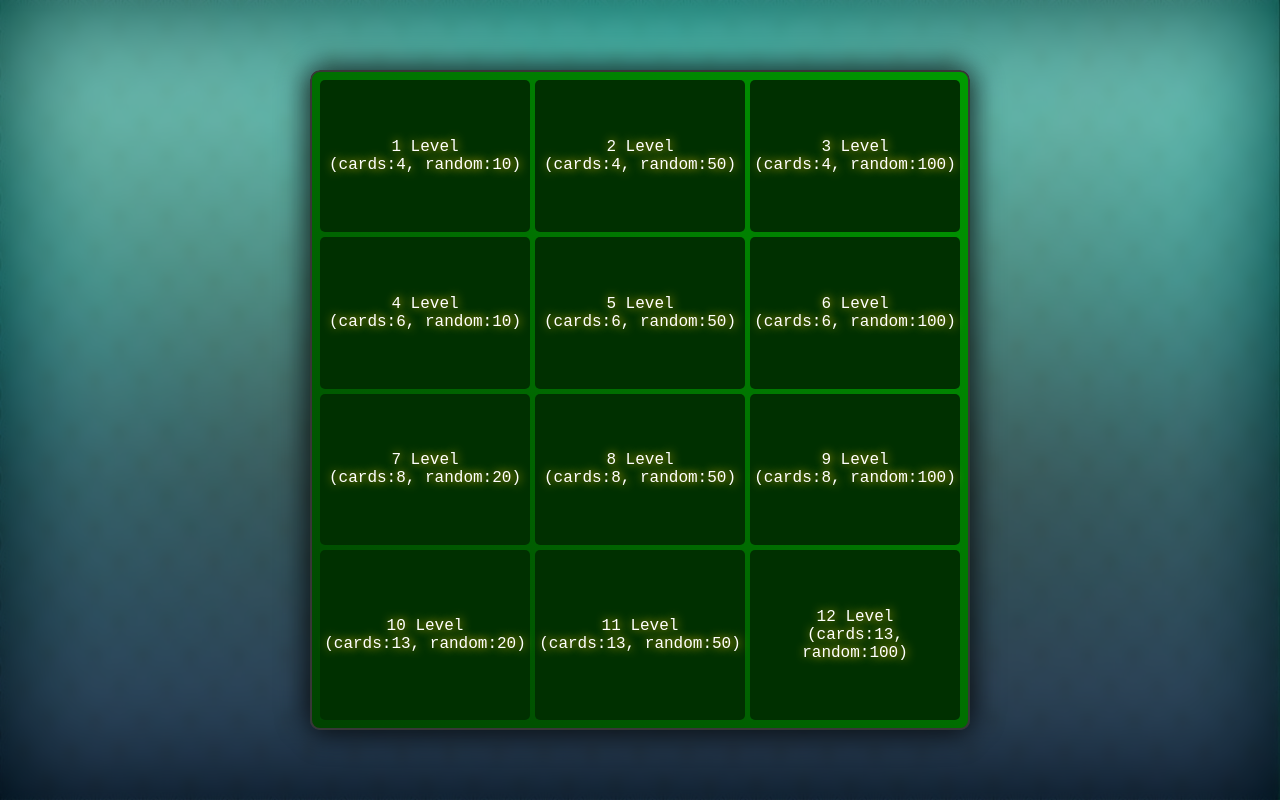
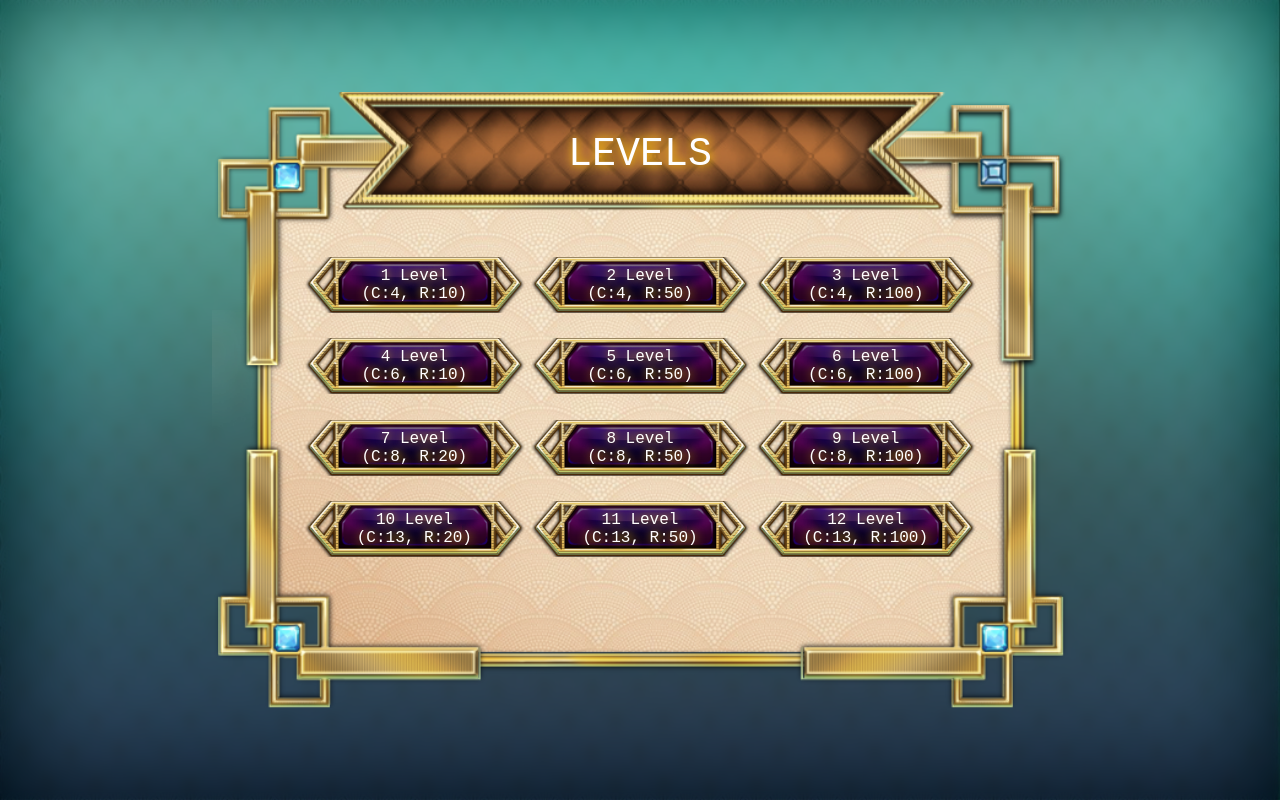
Before and after one commit to cardinaltroy/testphasergame, a React (Create React App) app: page / in a window 1280 px wide. Built offline with nearby package versions, Linux system fonts and the light colour scheme.

Commit message:
some stuff

```diff
--- a/src/components/sceneGame/UIGame.jsx
+++ b/src/components/sceneGame/UIGame.jsx
@@ -20,12 +20,40 @@ const UIGame = observer(() => {
     return (
         <div className="UI Game">
             <div className="gameNav">
+                <div className="gameLabel" ><img src="./cash.webp" alt="" />{engineStore.userCash}</div>
+                <div className="userBox">
+                    <div className="userImg">IMG</div>
+                    <div className="userData">
+                        <div className="userName">Platon</div>
+                        <div className="userCards">0/24</div>
+                    </div>
+                </div>
+                <div className="userBox">
+                    <div className="userImg">IMG</div>
+                    <div className="userData">
+                        <div className="userName">Platon</div>
+                        <div className="userCards">0/24</div>
+                    </div>
+                </div>
+                <div className="userBox">
+                    <div className="userImg">IMG</div>
+                    <div className="userData">
+                        <div className="userName">Platon</div>
+                        <div className="userCards">0/24</div>
+                    </div>
+                </div>
+                <div className="userBox">
+                    <div className="userImg">IMG</div>
+                    <div className="userData">
+                        <div className="userName">Platon</div>
+                        <div className="userCards">0/24</div>
+                    </div>
+                </div>
+            </div>
+            <div className="gameFooter">
                 <div className="gameLabel">SCORE: {engineStore.userScores}</div>
                 <div className="gameLabel">TIME: {format(engineStore.userPlayTIme)}</div>
                 <div className="gameLabel" >MOVES: {engineStore.userMoves}</div>
-                <div className="gameLabel" ><img src="./cash.webp" alt="" />{engineStore.userCash}</div>
-            </div>
-            <div className="gameFooter">
                 <div className="gameButton" onClick={menu}><ListIcon fontSize='large' /></div>
                 <div className="gameButton" onClick={reshaffle}><ShuffleIcon fontSize='large' /><img src="./cash.webp" alt="" />50</div>
                 <div className="gameButton" onClick={undo}><UndoIcon fontSize='large' /></div>
--- a/src/components/sceneGame/UIGame.scss
+++ b/src/components/sceneGame/UIGame.scss
@@ -4,13 +4,29 @@
     .gameFooter {
         display: flex;
         width: 100vw;
-        justify-content: space-around;
+        justify-content: center;
         align-items: center;
+        gap: 2vw;
         background: linear-gradient(45deg, #004200, #009b00);
         border: 2px solid rgb(55, 55, 55);
         border-radius: 0 0 20px 20px;
         pointer-events: auto;
         font-size: 130%;
+        .userBox{
+            display: flex;
+            align-items: center;
+            justify-content: center;
+            gap: 5px;
+            .userImg{
+                height: 100%;
+                aspect-ratio: 1/1;
+                background-color: #004200;
+                border-radius: 5px;
+            }
+            .userData{
+                text-align: center;
+            }
+        }
 
         .gameButton {
             padding: 0.5vh;
--- a/src/components/sceneGame/methods/IsGameOver.js
+++ b/src/components/sceneGame/methods/IsGameOver.js
@@ -2,6 +2,7 @@ import engineStore from "../../../store/engineStore";
 
 export function IsGameOver() {
     const rows = 4;
+    const sequence = [];
 
     for (let row = 0; row < rows; row++) {
         const rowCells = this.grid
@@ -11,17 +12,50 @@ export function IsGameOver() {
         for (let i = 0; i < this.cardsValues; i++) {
             const cell = rowCells[i];
             const card = cell?.card;
-            if (!card) return; // слот пустой — рано завершать
+            if (!card) return;
 
-            const value = this.UtilsGetCardValue(card); // теперь напрямую
-            const suit = card.getData('suit'); // масть
+            const value = this.UtilsGetCardValue(card);
+            const suit = card.getData('suit');
 
             if (value !== i + 1 || suit !== row) {
-                return; // неправильная карта в ряду
+                return;
             }
         }
+
+        // Добавляем в sequence только существующие карточки
+        rowCells.forEach(c => {
+            if (c.card) sequence.push(c.card);
+        });
     }
 
-    // Если все карты на местах:
-    engineStore.setScene('sceneGameOver');
+    if (sequence.length === 0) return;
+
+    const centerX = this.cameras.main.centerX;
+    const centerY = this.cameras.main.height + 200;
+
+    sequence.forEach((card, i) => {
+        const sprite = card.getData('cardSprite');
+        if (!sprite) return;
+
+        // Безопасно отключаем интерактивность
+        if (card.disableInteractive) card.disableInteractive();
+        this.input.setDraggable(card, false);
+
+        this.tweens.add({
+            targets: card,
+            x: centerX,
+            y: centerY,
+            scale: 0.1,
+            ease: 'Cubic.easeIn',
+            duration: 200,
+            delay: i * 100,
+            onComplete: () => {
+                if (i === sequence.length - 1) {
+                    this.time.delayedCall(300, () => {
+                        engineStore.setScene('sceneGameOver');
+                    });
+                }
+            }
+        });
+    });
 }
--- a/src/components/sceneMenu/UIMenu.jsx
+++ b/src/components/sceneMenu/UIMenu.jsx
@@ -3,29 +3,48 @@ import engineStore from '../../store/engineStore';
 import './UIMenu.scss';
 
 const UIMenu = observer(() => {
-    const play = (cards, random) => {
-        engineStore.setDifficult(cards, random)
+    const play = (C, R) => {
+        engineStore.setDifficult(C, R)
         engineStore.setScene('sceneGame')
         engineStore.userDrop()
     }
     return (
         <div className="UI Menu">
-            <div className="menuDiff">
-                <div className='btnSelect' onClick={() => play(4, 10)}>1 Level <br/>(cards:4, random:10)</div>
-                <div className='btnSelect' onClick={() => play(4, 50)}>2 Level <br/>(cards:4, random:50)</div>
-                <div className='btnSelect' onClick={() => play(4, 100)}>3 Level <br/>(cards:4, random:100)</div>
+            <div className="menuDiff" style={{
+                backgroundImage: "url('/win_bg_info.png')",
+            }}>
+                <div className="boxTitle">LEVELS</div>
+                <div className="boxItems">
+                    <div className='btnSelect' style={{ backgroundImage: "url('/but_red_down.png')" }}
+                        onClick={() => play(4, 10)} >1 Level <br />(C:4, R:10)</div>
 
-                <div className='btnSelect' onClick={() => play(6, 10)}>4 Level <br/>(cards:6, random:10)</div>
-                <div className='btnSelect' onClick={() => play(6, 50)}>5 Level <br/>(cards:6, random:50)</div>
-                <div className='btnSelect' onClick={() => play(6, 100)}>6 Level <br/>(cards:6, random:100)</div>
+                    <div className='btnSelect' style={{ backgroundImage: "url('/but_red_down.png')" }}
+                        onClick={() => play(4, 50)}>2 Level <br />(C:4, R:50)</div>
+                    <div className='btnSelect' style={{ backgroundImage: "url('/but_red_down.png')" }}
+                        onClick={() => play(4, 100)}>3 Level <br />(C:4, R:100)</div>
 
-                <div className='btnSelect' onClick={() => play(8, 20)}>7 Level <br/>(cards:8, random:20)</div>
-                <div className='btnSelect' onClick={() => play(8, 50)}>8 Level <br/>(cards:8, random:50)</div>
-                <div className='btnSelect' onClick={() => play(8, 100)}>9 Level <br/>(cards:8, random:100)</div>
+                    <div className='btnSelect' style={{ backgroundImage: "url('/but_red_down.png')" }}
+                        onClick={() => play(6, 10)}>4 Level <br />(C:6, R:10)</div>
+                    <div className='btnSelect' style={{ backgroundImage: "url('/but_red_down.png')" }}
+                        onClick={() => play(6, 50)}>5 Level <br />(C:6, R:50)</div>
+                    <div className='btnSelect' style={{ backgroundImage: "url('/but_red_down.png')" }}
+                        onClick={() => play(6, 100)}>6 Level <br />(C:6, R:100)</div>
 
-                <div className='btnSelect' onClick={() => play(13, 20)}>10 Level <br/>(cards:13, random:20)</div>
-                <div className='btnSelect' onClick={() => play(13, 50)}>11 Level <br/>(cards:13, random:50)</div>
-                <div className='btnSelect' onClick={() => play(13, 100)}>12 Level <br/>(cards:13, random:100)</div>
+                    <div className='btnSelect' style={{ backgroundImage: "url('/but_red_down.png')" }}
+                        onClick={() => play(8, 20)}>7 Level <br />(C:8, R:20)</div>
+                    <div className='btnSelect' style={{ backgroundImage: "url('/but_red_down.png')" }}
+                        onClick={() => play(8, 50)}>8 Level <br />(C:8, R:50)</div>
+                    <div className='btnSelect' style={{ backgroundImage: "url('/but_red_down.png')" }}
+                        onClick={() => play(8, 100)}>9 Level <br />(C:8, R:100)</div>
+
+                    <div className='btnSelect' style={{ backgroundImage: "url('/but_red_down.png')" }}
+                        onClick={() => play(13, 20)}>10 Level <br />(C:13, R:20)</div>
+                    <div className='btnSelect' style={{ backgroundImage: "url('/but_red_down.png')" }}
+                        onClick={() => play(13, 50)}>11 Level <br />(C:13, R:50)</div>
+                    <div className='btnSelect' style={{ backgroundImage: "url('/but_red_down.png')" }}
+                        onClick={() => play(13, 100)}>12 Level <br />(C:13, R:100)</div>
+                </div>
+
             </div>
         </div>
     );
--- a/src/components/sceneMenu/UIMenu.scss
+++ b/src/components/sceneMenu/UIMenu.scss
@@ -39,26 +39,44 @@
         text-shadow: #fc0 1px 0 10px;
         padding: 1vh;
         border-radius: 10px;
-        background: linear-gradient(45deg, #004200, #009b00);
+        height: 75vh;
+        width: 105vh;
+        background-size: cover;
+        background-position: center center;
+
+        .boxTitle {
+            width: 100%;
+            text-align: center;
+            font-size: 5vh;
+            margin-top: 4vh;
+            margin-bottom: 10vh;
+        }
+
+        .boxItems {
             display: grid;
             grid-template-columns: 1fr 1fr 1fr;
-        aspect-ratio: 1/1;
-        height: 80vh;
-        border: 2px solid rgb(55, 55, 55);
+            width: 80%;
+            height: 40vh;
+            margin: 0 auto;
             gap: 5px;
-        box-shadow:
-            0 12px 24px rgba(0, 0, 0, 0.3),
-            0 -12px 24px rgba(0, 0, 0, 0.3),
-            12px 0 24px rgba(0, 0, 0, 0.3),
-            -12px 0 24px rgba(0, 0, 0, 0.3);
+
 
             .btnSelect {
-            border-radius: 5px;
-            background-color: #003000;
+                background-repeat: no-repeat;
+                background-size: cover;
+                background-position: center center;
                 display: flex;
                 justify-content: center;
                 align-items: center;
                 text-align: center;
+                height: 7vh;
+                transition: all 0.3s ease;
+                &:hover{
+                    transform: scale(1.1);
                 }
             }
         }
+
+
+    }
+}
```
Also changed, not shown: public/but_red_down.png (added), public/win_bg_info.png (added). Lines whose indentation alone changed are shown as unchanged.
